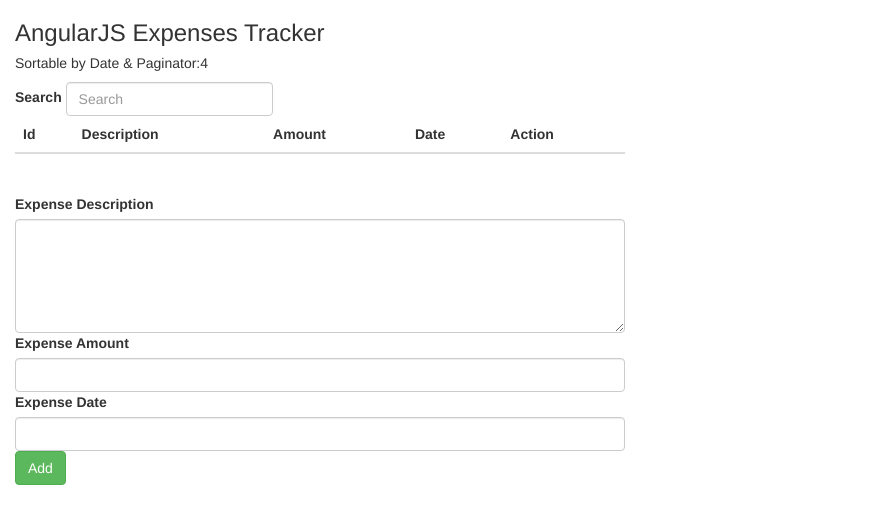
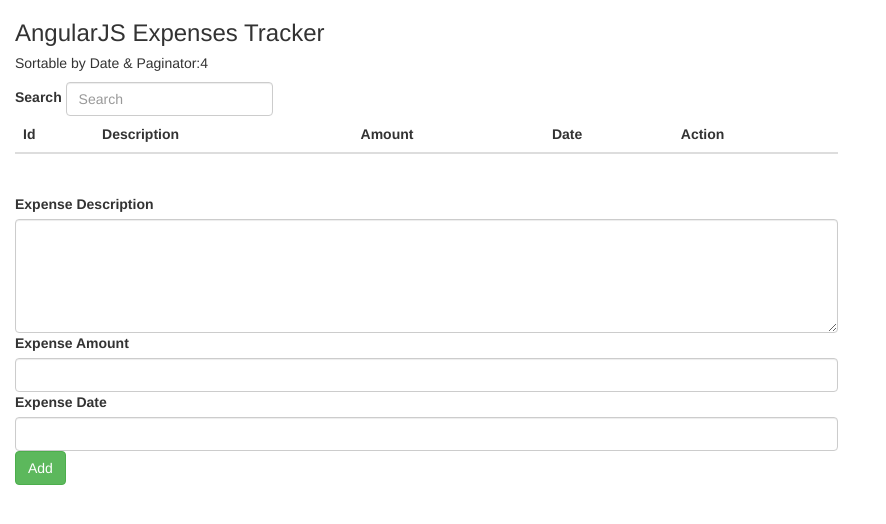
Before and after one commit to momame/angularjs-expense-tracker, a website: page index.html in a window 1280 px wide. Shown: the whole page, without its empty margins (0-886 px from the left). Drawn offline with nearby package versions, Linux system fonts and the light colour scheme; some packages are replaced by stand-ins of ours; a script that the page names is missing.

Commit message:
col-xs-6

```diff
--- a/index.html
+++ b/index.html
@@ -21,7 +21,7 @@
 </head>
 
 <body>
-<div ng-app="myList" ng-controller="myCtrl" ng-init="load()" id="mylist" class="col-md-6 table-responsive">
+<div ng-app="myList" ng-controller="myCtrl" ng-init="load()" id="mylist" class="col-md-8 col-xs-6">
     <h3>AngularJS Expenses Tracker</h3>
     <h5>Sortable by Date & Paginator:4</h5>
 
@@ -31,6 +31,7 @@
             <input type="text" ng-model="search" class="form-control" placeholder="Search">
         </div>
     </form>
+    <div class="table-responsive">
 	    <table class="table table-striped table-hover" id="expenseTable">
 	     <thead>
 	        <tr>
@@ -57,7 +58,7 @@
 	       direction-links="true"
 	       boundary-links="true" >
 	      </dir-pagination-controls>
-
+    </div>
  <br>
 
 
```
Lines whose indentation alone changed are shown as unchanged.
